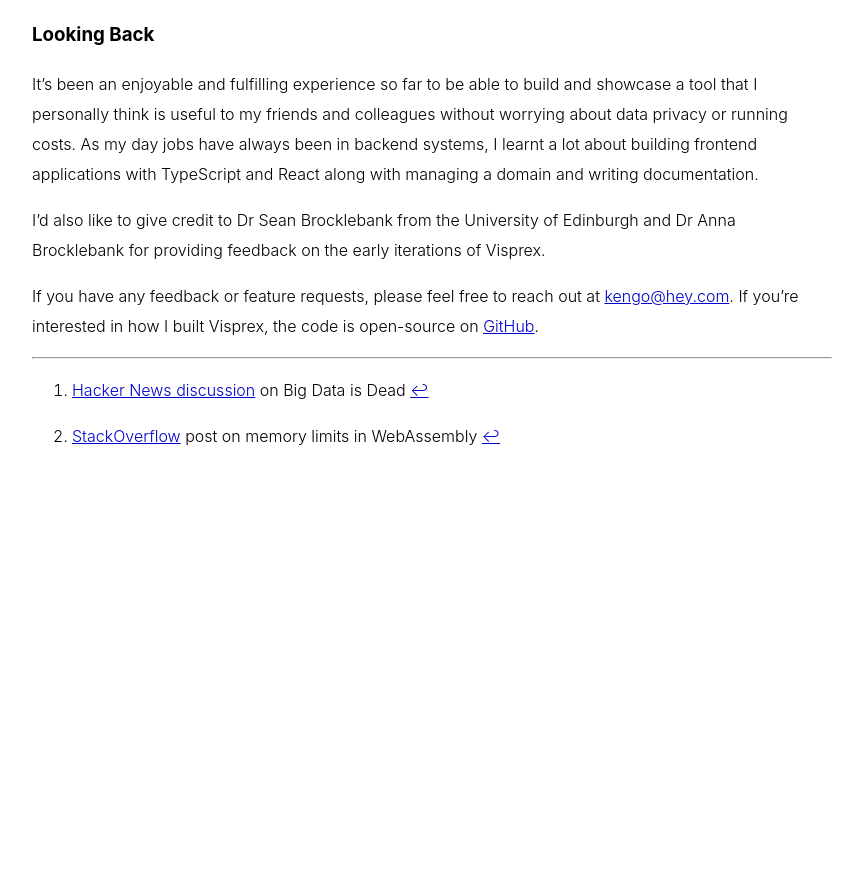
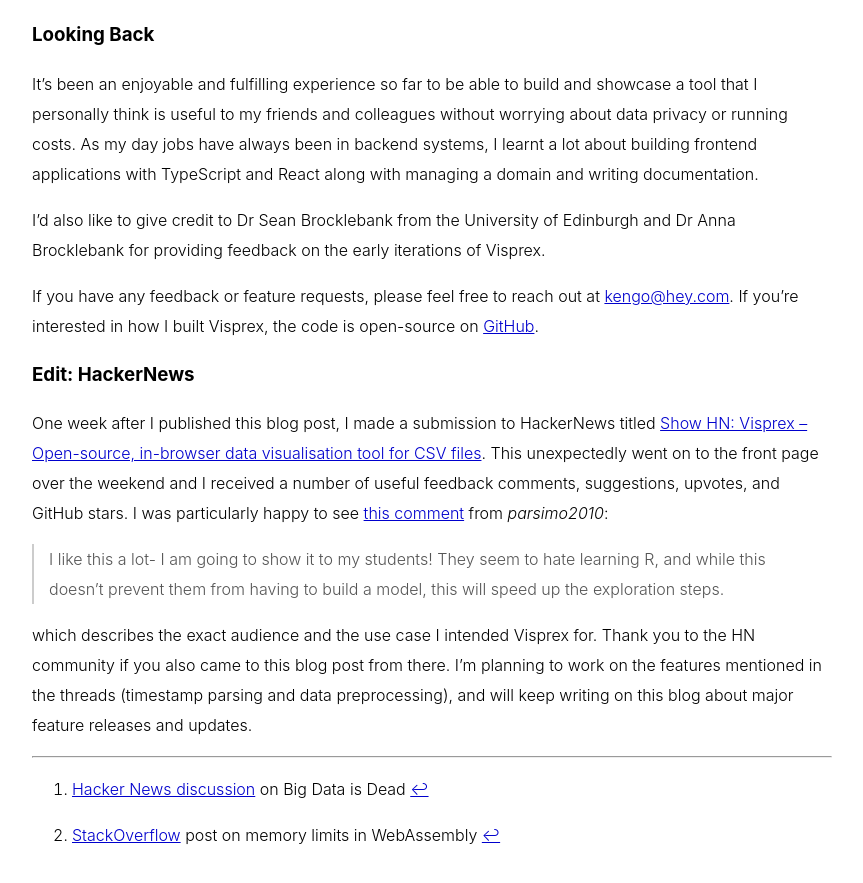
Before and after one commit to KengoA/KengoA.github.io, a Jekyll site: the page built from _posts/2024-11-03-small-software.md, in a window 1280 px wide and 900 px high, scrolled down 2416 px. Shown: the top 883 px of the window, without its empty margins (208-1071 px from the left). Built offline with Jekyll 4.4.1, drawn with Linux system fonts in a browser that asks for light colours; before the commit the page ends 2917 px from its top, so only the background shows below that; some of the changed text lies outside the part shown.

Commit message:
add an edit about hackernews

```diff
--- a/_posts/2024-11-03-small-software.md
+++ b/_posts/2024-11-03-small-software.md
@@ -58,6 +58,17 @@ I'd also like to give credit to Dr Sean Brocklebank from the University of Edinb
 
 If you have any feedback or feature requests, please feel free to reach out at [kengo@hey.com]. If you're interested in how I built Visprex, the code is open-source on [GitHub].
 
+
+<h3>Edit: HackerNews</h3>
+
+One week after I published this blog post, I made a submission to HackerNews titled [Show HN: Visprex – Open-source, in-browser data visualisation tool for CSV files](https://news.ycombinator.com/item?id=42096837). This unexpectedly went on to the front page over the weekend and I received a number of useful feedback comments, suggestions, upvotes, and GitHub stars. I was particularly happy to see [this comment](https://news.ycombinator.com/item?id=42098358) from _parsimo2010_:
+
+> I like this a lot- I am going to show it to my students!
+They seem to hate learning R, and while this doesn’t prevent them from having to build a model, this will speed up the exploration steps.
+
+which describes the exact audience and the use case I intended Visprex for.
+Thank you to the HN community if you also came to this blog post from there. I'm planning to work on the features mentioned in the threads (timestamp parsing and data preprocessing), and will keep writing on this blog about major feature releases and updates.
+
 [Visprex]: https://visprex.com
 [Visprex Docs]: https://docs.visprex.com
 [GitHub]: https://github.com/visprex/visprex
```
